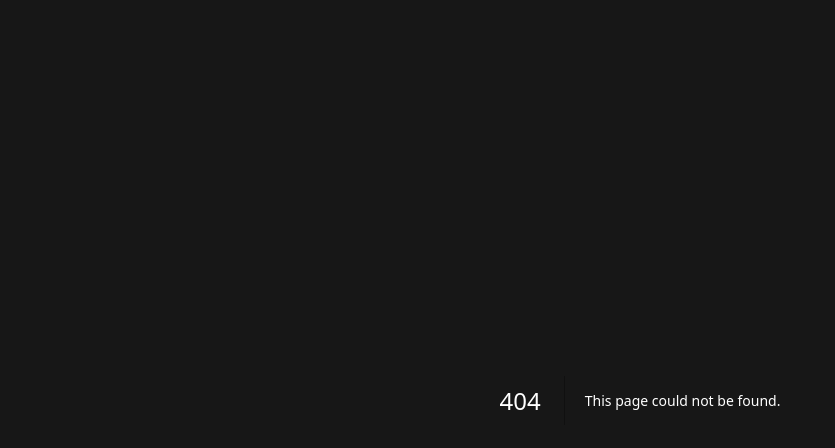
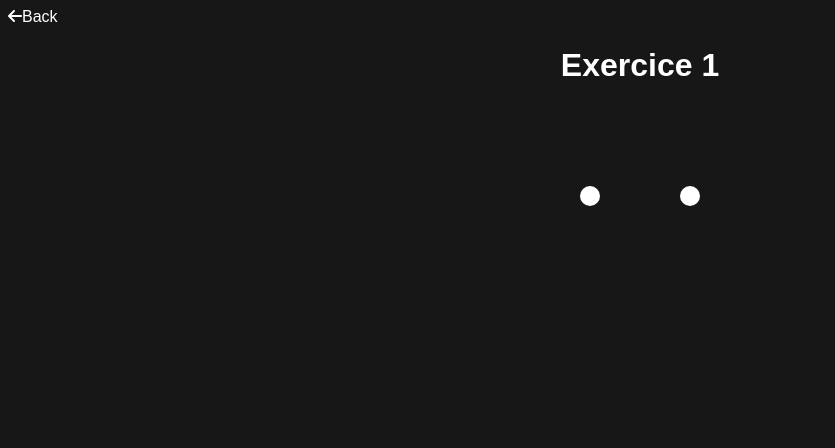
Before and after one commit to manu997/range-component, a Next.js app: page /exercice-1 in a window 1280 px wide. Before the commit this address had no page. Shown: the top 448 px of the page, without its empty margins (0-835 px from the left). Built offline with nearby package versions, Linux system fonts and the light colour scheme.

Commit message:
Exercice 1 init

```diff
--- /dev/null
+++ b/src/app/exercice-1/exercice1.module.scss
@@ -0,0 +1,6 @@
+.content {
+    display: flex;
+    align-items: center;
+    flex-direction: column;
+    gap: 5rem;
+}
--- /dev/null
+++ b/src/app/exercice-1/page.tsx
@@ -0,0 +1,20 @@
+'use client';
+import { Range } from 'root/components/Range';
+import { BackLink } from 'root/components/BackLink';
+import styles from './exercice1.module.scss';
+
+const Exercice1 = () => {
+  return (
+    <>
+      <header>
+        <BackLink to='/' />
+      </header>
+      <main className={styles.content}>
+        <h1>Exercice 1</h1>
+        <Range />
+      </main>
+    </>
+  );
+};
+
+export default Exercice1;
```
